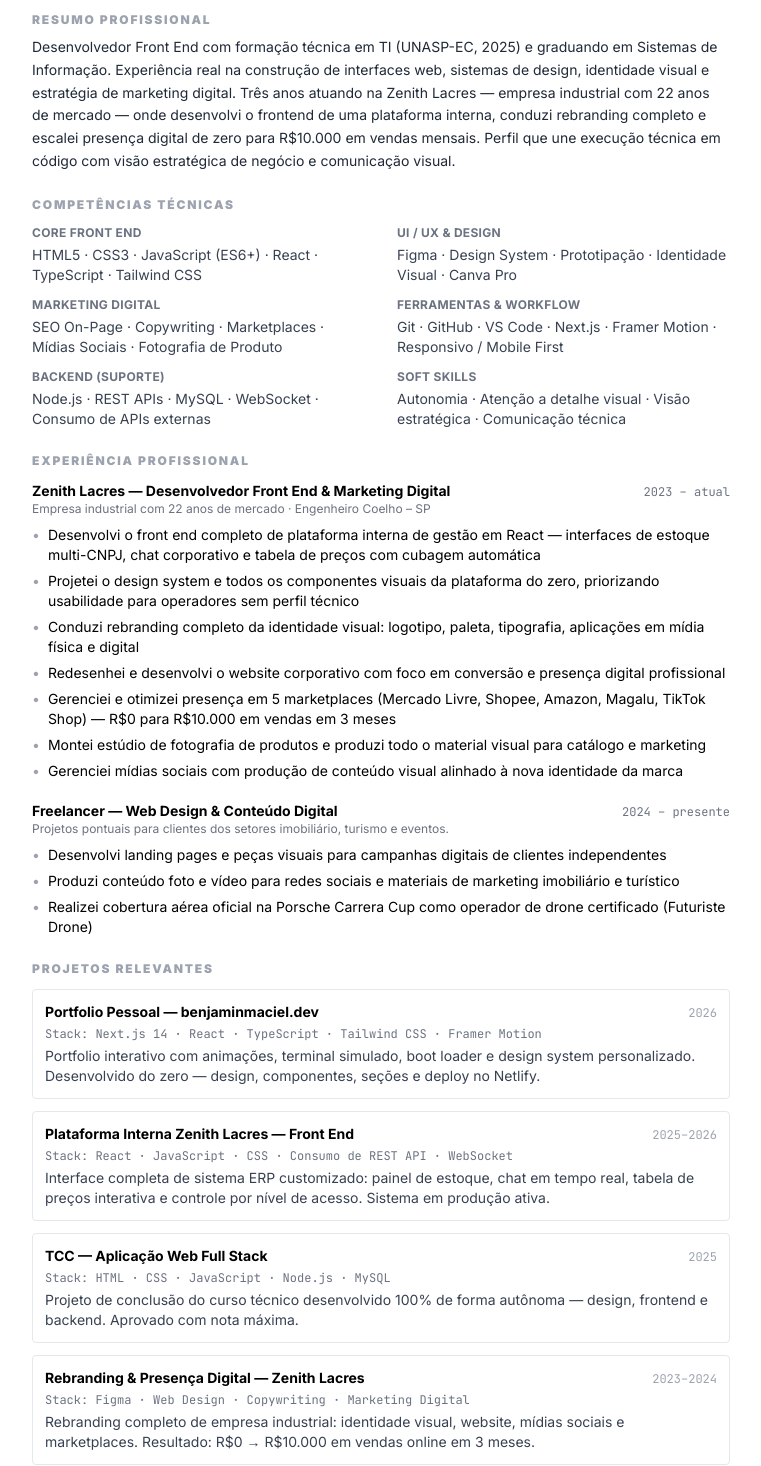
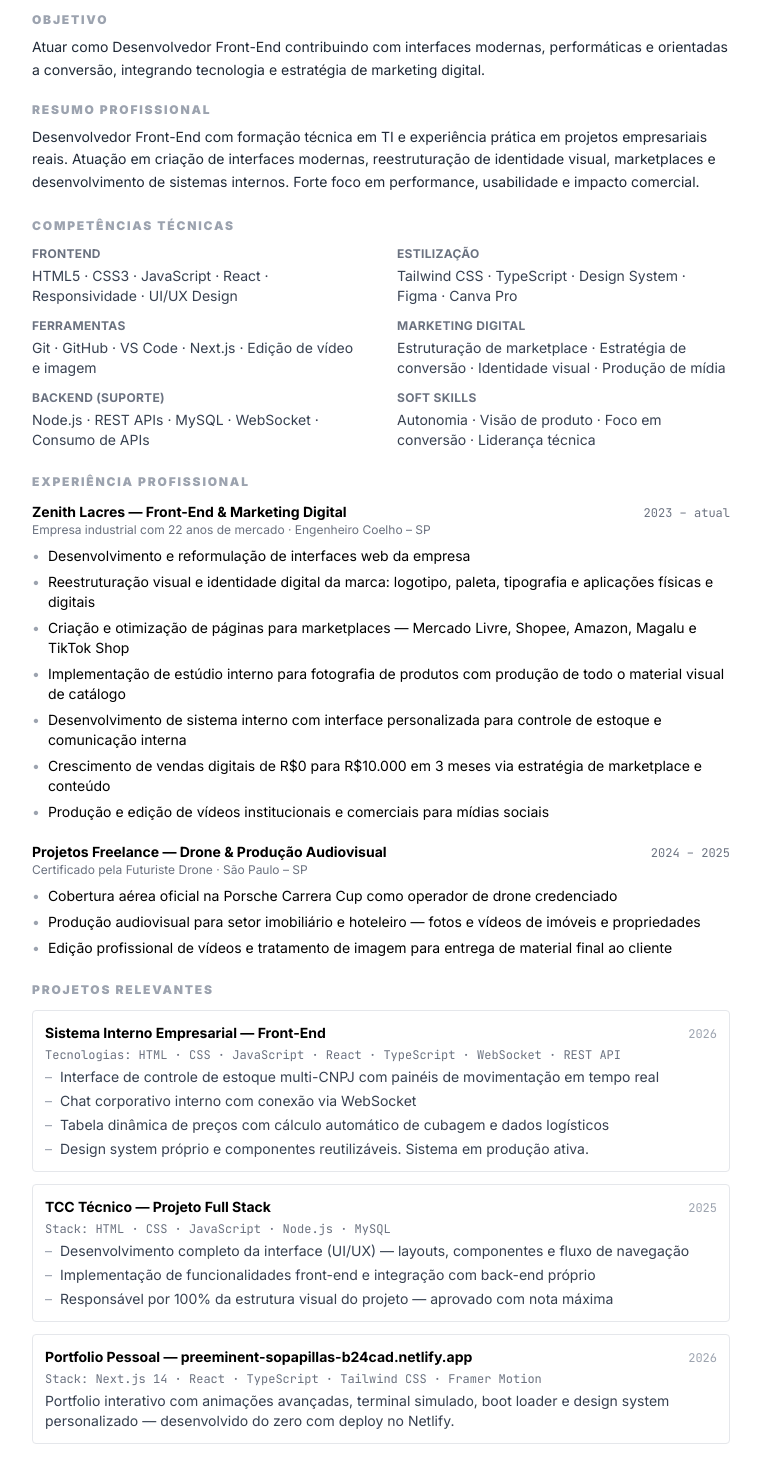
Before and after one commit to BenjaminCoder0814/portifolio, a Next.js app: page /curriculo in a window 1280 px wide. Shown: the part 220-1686 px from the top of the page, without its empty margins (259-1020 px from the left). Built offline with nearby package versions, Linux system fonts and the light colour scheme.

Commit message:
refactor: curriculo front-end com objetivo, bullets exatos, projetos com sub-itens

```diff
--- a/src/app/curriculo/page.tsx
+++ b/src/app/curriculo/page.tsx
@@ -1,6 +1,8 @@
 "use client";
 
 import { useEffect } from "react";
+
+// Currículo focado em Desenvolvedor Front-End | UI/UX | Marketing Digital
 
 export default function Curriculo() {
   useEffect(() => {
@@ -31,8 +33,8 @@ export default function Curriculo() {
           {/* ── HEADER ─────────────────────────────── */}
           <header className="border-b-2 border-black pb-5 mb-6">
             <h1 className="text-4xl font-black tracking-tight uppercase">Benjamin Maciel</h1>
-            <p className="text-base font-semibold text-gray-500 mt-1 tracking-wide">Desenvolvedor Front End & Marketing Digital</p>
-            <p className="text-sm text-gray-500 mt-[2px]">Engenheiro Coelho – SP · Nascimento: 20/02/2008</p>
+            <p className="text-base font-semibold text-gray-600 mt-1 tracking-wide">Desenvolvedor Front-End | UI/UX | Marketing Digital</p>
+            <p className="text-sm text-gray-400 mt-[2px]">Engenheiro Coelho – SP</p>
             <div className="flex flex-wrap gap-x-5 gap-y-1 mt-3 text-xs text-gray-600 font-mono">
               <span>benjaminmaciel0814@gmail.com</span>
               <span>linkedin.com/in/benjaminmaciel</span>
@@ -41,15 +43,22 @@ export default function Curriculo() {
             </div>
           </header>
 
+          {/* ── OBJETIVO ───────────────────────────── */}
+          <section className="mb-5">
+            <h2 className="text-xs font-black uppercase tracking-[0.15em] text-gray-400 mb-2">Objetivo</h2>
+            <p className="text-sm leading-relaxed text-gray-800">
+              Atuar como Desenvolvedor Front-End contribuindo com interfaces modernas, performáticas e orientadas a conversão,
+              integrando tecnologia e estratégia de marketing digital.
+            </p>
+          </section>
+
           {/* ── RESUMO PROFISSIONAL ─────────────────── */}
           <section className="mb-6">
             <h2 className="text-xs font-black uppercase tracking-[0.15em] text-gray-400 mb-2">Resumo Profissional</h2>
             <p className="text-sm leading-relaxed text-gray-800">
-              Desenvolvedor Front End com formação técnica em TI (UNASP-EC, 2025) e graduando em Sistemas de Informação.
-              Experiência real na construção de interfaces web, sistemas de design, identidade visual e estratégia de marketing digital.
-              Três anos atuando na Zenith Lacres — empresa industrial com 22 anos de mercado — onde desenvolvi o frontend de uma
-              plataforma interna, conduzi rebranding completo e escalei presença digital de zero para R$10.000 em vendas mensais.
-              Perfil que une execução técnica em código com visão estratégica de negócio e comunicação visual.
+              Desenvolvedor Front-End com formação técnica em TI e experiência prática em projetos empresariais reais.
+              Atuação em criação de interfaces modernas, reestruturação de identidade visual, marketplaces e desenvolvimento
+              de sistemas internos. Forte foco em performance, usabilidade e impacto comercial.
             </p>
           </section>
 
@@ -58,28 +67,28 @@ export default function Curriculo() {
             <h2 className="text-xs font-black uppercase tracking-[0.15em] text-gray-400 mb-3">Competências Técnicas</h2>
             <div className="grid grid-cols-2 gap-x-8 gap-y-3 text-sm">
               <div>
-                <p className="font-bold text-xs uppercase tracking-wide text-gray-500 mb-1">Core Front End</p>
-                <p className="text-gray-700">HTML5 · CSS3 · JavaScript (ES6+) · React · TypeScript · Tailwind CSS</p>
+                <p className="font-bold text-xs uppercase tracking-wide text-gray-500 mb-1">Frontend</p>
+                <p className="text-gray-700">HTML5 · CSS3 · JavaScript · React · Responsividade · UI/UX Design</p>
               </div>
               <div>
-                <p className="font-bold text-xs uppercase tracking-wide text-gray-500 mb-1">UI / UX & Design</p>
-                <p className="text-gray-700">Figma · Design System · Prototipação · Identidade Visual · Canva Pro</p>
+                <p className="font-bold text-xs uppercase tracking-wide text-gray-500 mb-1">Estilização</p>
+                <p className="text-gray-700">Tailwind CSS · TypeScript · Design System · Figma · Canva Pro</p>
+              </div>
+              <div>
+                <p className="font-bold text-xs uppercase tracking-wide text-gray-500 mb-1">Ferramentas</p>
+                <p className="text-gray-700">Git · GitHub · VS Code · Next.js · Edição de vídeo e imagem</p>
               </div>
               <div>
                 <p className="font-bold text-xs uppercase tracking-wide text-gray-500 mb-1">Marketing Digital</p>
-                <p className="text-gray-700">SEO On-Page · Copywriting · Marketplaces · Mídias Sociais · Fotografia de Produto</p>
-              </div>
-              <div>
-                <p className="font-bold text-xs uppercase tracking-wide text-gray-500 mb-1">Ferramentas & Workflow</p>
-                <p className="text-gray-700">Git · GitHub · VS Code · Next.js · Framer Motion · Responsivo / Mobile First</p>
+                <p className="text-gray-700">Estruturação de marketplace · Estratégia de conversão · Identidade visual · Produção de mídia</p>
               </div>
               <div>
                 <p className="font-bold text-xs uppercase tracking-wide text-gray-500 mb-1">Backend (suporte)</p>
-                <p className="text-gray-700">Node.js · REST APIs · MySQL · WebSocket · Consumo de APIs externas</p>
+                <p className="text-gray-700">Node.js · REST APIs · MySQL · WebSocket · Consumo de APIs</p>
               </div>
               <div>
                 <p className="font-bold text-xs uppercase tracking-wide text-gray-500 mb-1">Soft Skills</p>
-                <p className="text-gray-700">Autonomia · Atenção a detalhe visual · Visão estratégica · Comunicação técnica</p>
+                <p className="text-gray-700">Autonomia · Visão de produto · Foco em conversão · Liderança técnica</p>
               </div>
             </div>
           </section>
@@ -90,31 +99,31 @@ export default function Curriculo() {
 
             <div className="mb-5">
               <div className="flex justify-between items-baseline">
-                <h3 className="font-bold text-sm">Zenith Lacres — Desenvolvedor Front End & Marketing Digital</h3>
+                <h3 className="font-bold text-sm">Zenith Lacres — Front-End & Marketing Digital</h3>
                 <span className="text-xs text-gray-500 font-mono shrink-0 ml-4">2023 – atual</span>
               </div>
               <p className="text-xs text-gray-500 mb-2">Empresa industrial com 22 anos de mercado · Engenheiro Coelho – SP</p>
               <ul className="text-sm space-y-[6px]">
-                <li className="flex gap-2"><span className="shrink-0 text-gray-400">•</span>Desenvolvi o front end completo de plataforma interna de gestão em React — interfaces de estoque multi-CNPJ, chat corporativo e tabela de preços com cubagem automática</li>
-                <li className="flex gap-2"><span className="shrink-0 text-gray-400">•</span>Projetei o design system e todos os componentes visuais da plataforma do zero, priorizando usabilidade para operadores sem perfil técnico</li>
-                <li className="flex gap-2"><span className="shrink-0 text-gray-400">•</span>Conduzi rebranding completo da identidade visual: logotipo, paleta, tipografia, aplicações em mídia física e digital</li>
-                <li className="flex gap-2"><span className="shrink-0 text-gray-400">•</span>Redesenhei e desenvolvi o website corporativo com foco em conversão e presença digital profissional</li>
-                <li className="flex gap-2"><span className="shrink-0 text-gray-400">•</span>Gerenciei e otimizei presença em 5 marketplaces (Mercado Livre, Shopee, Amazon, Magalu, TikTok Shop) — R$0 para R$10.000 em vendas em 3 meses</li>
-                <li className="flex gap-2"><span className="shrink-0 text-gray-400">•</span>Montei estúdio de fotografia de produtos e produzi todo o material visual para catálogo e marketing</li>
-                <li className="flex gap-2"><span className="shrink-0 text-gray-400">•</span>Gerenciei mídias sociais com produção de conteúdo visual alinhado à nova identidade da marca</li>
+                <li className="flex gap-2"><span className="shrink-0 text-gray-400">•</span>Desenvolvimento e reformulação de interfaces web da empresa</li>
+                <li className="flex gap-2"><span className="shrink-0 text-gray-400">•</span>Reestruturação visual e identidade digital da marca: logotipo, paleta, tipografia e aplicações físicas e digitais</li>
+                <li className="flex gap-2"><span className="shrink-0 text-gray-400">•</span>Criação e otimização de páginas para marketplaces — Mercado Livre, Shopee, Amazon, Magalu e TikTok Shop</li>
+                <li className="flex gap-2"><span className="shrink-0 text-gray-400">•</span>Implementação de estúdio interno para fotografia de produtos com produção de todo o material visual de catálogo</li>
+                <li className="flex gap-2"><span className="shrink-0 text-gray-400">•</span>Desenvolvimento de sistema interno com interface personalizada para controle de estoque e comunicação interna</li>
+                <li className="flex gap-2"><span className="shrink-0 text-gray-400">•</span>Crescimento de vendas digitais de R$0 para R$10.000 em 3 meses via estratégia de marketplace e conteúdo</li>
+                <li className="flex gap-2"><span className="shrink-0 text-gray-400">•</span>Produção e edição de vídeos institucionais e comerciais para mídias sociais</li>
               </ul>
             </div>
 
             <div className="mb-2">
               <div className="flex justify-between items-baseline">
-                <h3 className="font-bold text-sm">Freelancer — Web Design & Conteúdo Digital</h3>
-                <span className="text-xs text-gray-500 font-mono shrink-0 ml-4">2024 – presente</span>
+                <h3 className="font-bold text-sm">Projetos Freelance — Drone & Produção Audiovisual</h3>
+                <span className="text-xs text-gray-500 font-mono shrink-0 ml-4">2024 – 2025</span>
               </div>
-              <p className="text-xs text-gray-500 mb-2">Projetos pontuais para clientes dos setores imobiliário, turismo e eventos.</p>
+              <p className="text-xs text-gray-500 mb-2">Certificado pela Futuriste Drone · São Paulo – SP</p>
               <ul className="text-sm space-y-[6px]">
-                <li className="flex gap-2"><span className="shrink-0 text-gray-400">•</span>Desenvolvi landing pages e peças visuais para campanhas digitais de clientes independentes</li>
-                <li className="flex gap-2"><span className="shrink-0 text-gray-400">•</span>Produzi conteúdo foto e vídeo para redes sociais e materiais de marketing imobiliário e turístico</li>
-                <li className="flex gap-2"><span className="shrink-0 text-gray-400">•</span>Realizei cobertura aérea oficial na Porsche Carrera Cup como operador de drone certificado (Futuriste Drone)</li>
+                <li className="flex gap-2"><span className="shrink-0 text-gray-400">•</span>Cobertura aérea oficial na Porsche Carrera Cup como operador de drone credenciado</li>
+                <li className="flex gap-2"><span className="shrink-0 text-gray-400">•</span>Produção audiovisual para setor imobiliário e hoteleiro — fotos e vídeos de imóveis e propriedades</li>
+                <li className="flex gap-2"><span className="shrink-0 text-gray-400">•</span>Edição profissional de vídeos e tratamento de imagem para entrega de material final ao cliente</li>
               </ul>
             </div>
           </section>
@@ -126,38 +135,38 @@ export default function Curriculo() {
             <div className="grid grid-cols-1 gap-3">
               <div className="border border-gray-200 rounded p-3">
                 <div className="flex justify-between items-baseline mb-1">
-                  <h3 className="font-bold text-sm">Portfolio Pessoal — benjaminmaciel.dev</h3>
+                  <h3 className="font-bold text-sm">Sistema Interno Empresarial — Front-End</h3>
                   <span className="text-xs text-gray-400 font-mono">2026</span>
                 </div>
-                <p className="text-xs font-mono text-gray-500 mb-1">Stack: Next.js 14 · React · TypeScript · Tailwind CSS · Framer Motion</p>
-                <p className="text-sm text-gray-700">Portfolio interativo com animações, terminal simulado, boot loader e design system personalizado. Desenvolvido do zero — design, componentes, seções e deploy no Netlify.</p>
+                <p className="text-xs font-mono text-gray-500 mb-1">Tecnologias: HTML · CSS · JavaScript · React · TypeScript · WebSocket · REST API</p>
+                <ul className="text-sm space-y-[4px] text-gray-700 mt-1">
+                  <li className="flex gap-2"><span className="shrink-0 text-gray-400">–</span>Interface de controle de estoque multi-CNPJ com painéis de movimentação em tempo real</li>
+                  <li className="flex gap-2"><span className="shrink-0 text-gray-400">–</span>Chat corporativo interno com conexão via WebSocket</li>
+                  <li className="flex gap-2"><span className="shrink-0 text-gray-400">–</span>Tabela dinâmica de preços com cálculo automático de cubagem e dados logísticos</li>
+                  <li className="flex gap-2"><span className="shrink-0 text-gray-400">–</span>Design system próprio e componentes reutilizáveis. Sistema em produção ativa.</li>
+                </ul>
               </div>
 
               <div className="border border-gray-200 rounded p-3">
                 <div className="flex justify-between items-baseline mb-1">
-                  <h3 className="font-bold text-sm">Plataforma Interna Zenith Lacres — Front End</h3>
-                  <span className="text-xs text-gray-400 font-mono">2025–2026</span>
+                  <h3 className="font-bold text-sm">TCC Técnico — Projeto Full Stack</h3>
+                  <span className="text-xs text-gray-400 font-mono">2025</span>
                 </div>
-                <p className="text-xs font-mono text-gray-500 mb-1">Stack: React · JavaScript · CSS · Consumo de REST API · WebSocket</p>
-                <p className="text-sm text-gray-700">Interface completa de sistema ERP customizado: painel de estoque, chat em tempo real, tabela de preços interativa e controle por nível de acesso. Sistema em produção ativa.</p>
+                <p className="text-xs font-mono text-gray-500 mb-1">Stack: HTML · CSS · JavaScript · Node.js · MySQL</p>
+                <ul className="text-sm space-y-[4px] text-gray-700 mt-1">
+                  <li className="flex gap-2"><span className="shrink-0 text-gray-400">–</span>Desenvolvimento completo da interface (UI/UX) — layouts, componentes e fluxo de navegação</li>
+                  <li className="flex gap-2"><span className="shrink-0 text-gray-400">–</span>Implementação de funcionalidades front-end e integração com back-end próprio</li>
+                  <li className="flex gap-2"><span className="shrink-0 text-gray-400">–</span>Responsável por 100% da estrutura visual do projeto — aprovado com nota máxima</li>
+                </ul>
               </div>
 
               <div className="border border-gray-200 rounded p-3">
                 <div className="flex justify-between items-baseline mb-1">
-                  <h3 className="font-bold text-sm">TCC — Aplicação Web Full Stack</h3>
-                  <span className="text-xs text-gray-400 font-mono">2025</span>
+                  <h3 className="font-bold text-sm">Portfolio Pessoal — preeminent-sopapillas-b24cad.netlify.app</h3>
+                  <span className="text-xs text-gray-400 font-mono">2026</span>
                 </div>
-                <p className="text-xs font-mono text-gray-500 mb-1">Stack: HTML · CSS · JavaScript · Node.js · MySQL</p>
-                <p className="text-sm text-gray-700">Projeto de conclusão do curso técnico desenvolvido 100% de forma autônoma — design, frontend e backend. Aprovado com nota máxima.</p>
-              </div>
-
-              <div className="border border-gray-200 rounded p-3">
-                <div className="flex justify-between items-baseline mb-1">
-                  <h3 className="font-bold text-sm">Rebranding & Presença Digital — Zenith Lacres</h3>
-                  <span className="text-xs text-gray-400 font-mono">2023–2024</span>
-                </div>
-                <p className="text-xs font-mono text-gray-500 mb-1">Stack: Figma · Web Design · Copywriting · Marketing Digital</p>
-                <p className="text-sm text-gray-700">Rebranding completo de empresa industrial: identidade visual, website, mídias sociais e marketplaces. Resultado: R$0 → R$10.000 em vendas online em 3 meses.</p>
+                <p className="text-xs font-mono text-gray-500 mb-1">Stack: Next.js 14 · React · TypeScript · Tailwind CSS · Framer Motion</p>
+                <p className="text-sm text-gray-700">Portfolio interativo com animações avançadas, terminal simulado, boot loader e design system personalizado — desenvolvido do zero com deploy no Netlify.</p>
               </div>
             </div>
           </section>
```
